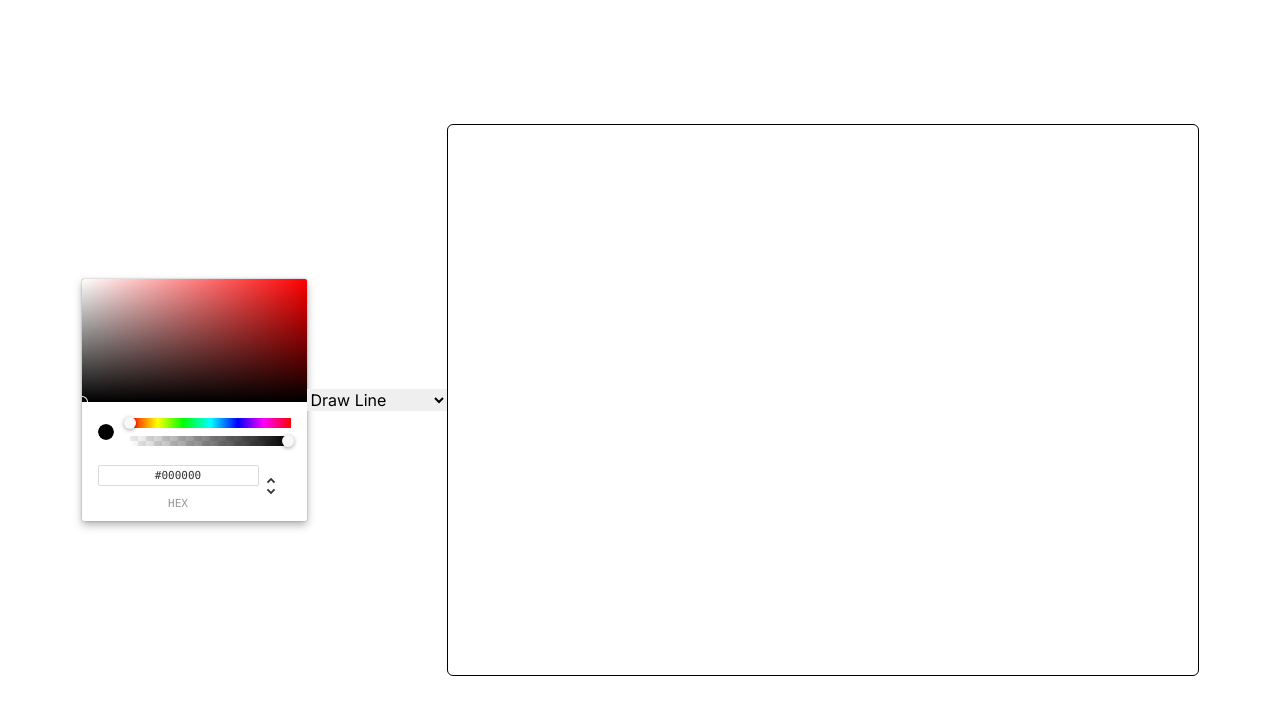
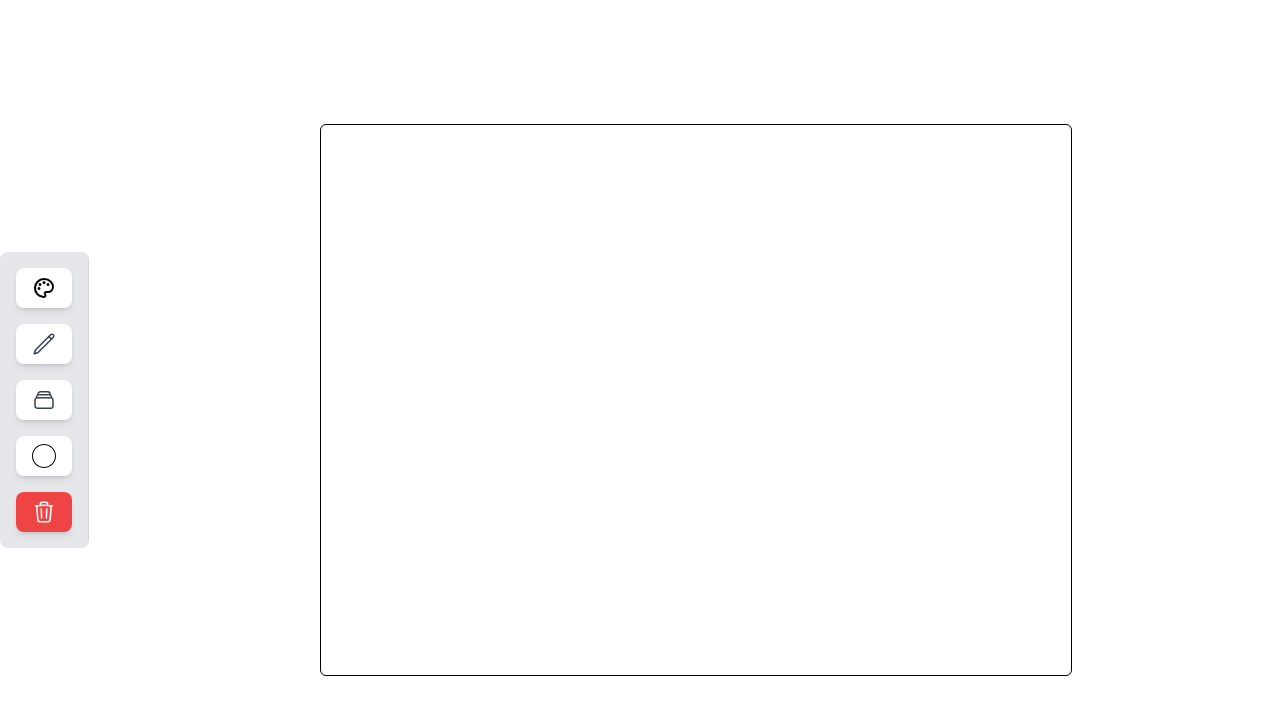
Before and after one commit to Learnobug/Vision-Board, a Next.js app in the folder frontend/: page / in a window 1280 px wide. Shown: the top 714 px of the page. Built offline with nearby package versions, Linux system fonts and the light colour scheme.

Commit message:
UI changes

```diff
--- a/frontend/app/page.tsx
+++ b/frontend/app/page.tsx
@@ -2,7 +2,7 @@
 import { useDraw } from "@/hooks/useDraw";
 import Image from "next/image";
 import { useState, useRef } from "react";
-import { ChromePicker } from 'react-color';
+import { ChromePicker } from "react-color";
 
 export default function Home() {
   const [color, setColor] = useState("#000");
@@ -11,6 +11,8 @@ export default function Home() {
   const [inputValue, setInputValue] = useState("");
   const [inputPosition, setInputPosition] = useState({ x: 0, y: 0 });
   const [drawMode, setDrawMode] = useState("line");
+  const [showColorPicker, setShowColorPicker] = useState(false);
+  const buttonRef = useRef(null);
 
   const drawLine = ({ ctx, currentPoint, prevPoint }: Draw) => {
     const { x: currX, y: currY } = currentPoint;
@@ -51,7 +53,9 @@ export default function Home() {
     const { x: startX, y: startY } = startPoint;
     const { x: endX, y: endY } = endPoint;
 
-    const radius = Math.sqrt(Math.pow(endX - startX, 2) + Math.pow(endY - startY, 2));
+    const radius = Math.sqrt(
+      Math.pow(endX - startX, 2) + Math.pow(endY - startY, 2)
+    );
 
     ctx.beginPath();
     ctx.lineWidth = 2;
@@ -60,7 +64,7 @@ export default function Home() {
     ctx.stroke();
   };
 
-  const textOnCanvas = (e:any) => {
+  const textOnCanvas = (e: any) => {
     const canvas = canvasRef.current;
 
     if (!canvas) return;
@@ -82,21 +86,129 @@ export default function Home() {
     if (!ctx) return;
     ctx.font = "16px Arial";
     ctx.fillStyle = color;
-    ctx.fillText(inputValue, inputPosition.x - rect.left, inputPosition.y - rect.top);
+    ctx.fillText(
+      inputValue,
+      inputPosition.x - rect.left,
+      inputPosition.y - rect.top
+    );
     setInputValue("");
     setShowInput(false);
   };
 
-  const { canvasRef, handleMouseDown, handleMouseUp, handleMouseMove, clearCanvas } = useDraw(drawLine, drawRectangle, drawCircle, drawMode);
+  const {
+    canvasRef,
+    handleMouseDown,
+    handleMouseUp,
+    handleMouseMove,
+    clearCanvas,
+  } = useDraw(drawLine, drawRectangle, drawCircle, drawMode);
 
   return (
-    <div className="w-screen h-screen bg-white flex justify-center items-center">
-      <ChromePicker color={color} onChange={(e:any) => setColor(e.hex)} />
-      <select value={drawMode} onChange={(e) => setDrawMode(e.target.value)}>
-        <option value="line">Draw Line</option>
-        <option value="rectangle">Draw Rectangle</option>
-        <option value="circle">Draw Circle</option>
-      </select>
+    <div className="w-screen h-screen bg-white flex justify-between items-center">
+      <div className="flex justify-start w-1/4">
+        <div className="flex flex-col space-y-4 p-4 bg-gray-200 border-r border-gray-300 relative rounded-lg">
+        <button
+        ref={buttonRef}
+        onClick={() => setShowColorPicker(show => !show)}
+        className="py-2 px-4 bg-white text-gray-700 font-semibold rounded-lg shadow-md hover:bg-gray-50"
+      >
+            <svg
+              xmlns="http://www.w3.org/2000/svg"
+              viewBox="0 0 24 24"
+              id="color-palette"
+              className="size-6"
+            >
+              <g>
+                <g>
+                  <path d="M19.54 5.08A10.61 10.61 0 0 0 11.91 2a10 10 0 0 0-.05 20 2.58 2.58 0 0 0 2.53-1.89 2.52 2.52 0 0 0-.57-2.28.5.5 0 0 1 .37-.83h1.65A6.15 6.15 0 0 0 22 11.33a8.48 8.48 0 0 0-2.46-6.25zM15.88 15h-1.65a2.49 2.49 0 0 0-1.87 4.15.49.49 0 0 1 .12.49c-.05.21-.28.34-.59.36a8 8 0 0 1-7.82-9.11A8.1 8.1 0 0 1 11.92 4H12a8.47 8.47 0 0 1 6.1 2.48 6.5 6.5 0 0 1 1.9 4.77A4.17 4.17 0 0 1 15.88 15z"></path>
+                  <circle cx="12" cy="6.5" r="1.5"></circle>
+                  <path d="M15.25 7.2a1.5 1.5 0 1 0 2.05.55 1.5 1.5 0 0 0-2.05-.55zm-6.5 0a1.5 1.5 0 1 0 .55 2.05 1.5 1.5 0 0 0-.55-2.05zm-2.59 4.06a1.5 1.5 0 1 0 2.08.4 1.49 1.49 0 0 0-2.08-.4z"></path>
+                </g>
+              </g>
+            </svg>
+            </button>
+      {showColorPicker && (
+        <div className="absolute left-full top-0 ml-2" style={{ zIndex: 1000 }}>
+          <ChromePicker
+            color={color}
+            onChangeComplete={(color) => setColor(color.hex)}
+          />
+        </div>
+      )}
+          <button
+            onClick={() => setDrawMode("line")}
+            className="py-2 px-4 bg-white text-gray-700 font-semibold rounded-lg shadow-md hover:bg-gray-50"
+          >
+            <svg
+              xmlns="http://www.w3.org/2000/svg"
+              fill="none"
+              viewBox="0 0 24 24"
+              stroke-width="1.5"
+              stroke="currentColor"
+              className="size-6"
+            >
+              <path
+                stroke-linecap="round"
+                stroke-linejoin="round"
+                d="m16.862 4.487 1.687-1.688a1.875 1.875 0 1 1 2.652 2.652L6.832 19.82a4.5 4.5 0 0 1-1.897 1.13l-2.685.8.8-2.685a4.5 4.5 0 0 1 1.13-1.897L16.863 4.487Zm0 0L19.5 7.125"
+              />
+            </svg>
+          </button>
+          <button
+            onClick={() => setDrawMode("rectangle")}
+            className="py-2 px-4 bg-white text-gray-700 font-semibold rounded-lg shadow-md hover:bg-gray-50"
+          >
+            <svg
+              xmlns="http://www.w3.org/2000/svg"
+              fill="none"
+              viewBox="0 0 24 24"
+              stroke-width="1.5"
+              stroke="currentColor"
+              className="size-6"
+            >
+              <path
+                stroke-linecap="round"
+                stroke-linejoin="round"
+                d="M6 6.878V6a2.25 2.25 0 0 1 2.25-2.25h7.5A2.25 2.25 0 0 1 18 6v.878m-12 0c.235-.083.487-.128.75-.128h10.5c.263 0 .515.045.75.128m-12 0A2.25 2.25 0 0 0 4.5 9v.878m13.5-3A2.25 2.25 0 0 1 19.5 9v.878m0 0a2.246 2.246 0 0 0-.75-.128H5.25c-.263 0-.515.045-.75.128m15 0A2.25 2.25 0 0 1 21 12v6a2.25 2.25 0 0 1-2.25 2.25H5.25A2.25 2.25 0 0 1 3 18v-6c0-.98.626-1.813 1.5-2.122"
+              />
+            </svg>
+          </button>
+          <button
+            onClick={() => setDrawMode("circle")}
+            className="py-2 px-4 bg-white text-gray-700 font-semibold rounded-lg shadow-md hover:bg-gray-50"
+          >
+            <svg
+              width="24"
+              height="24"
+              xmlns="http://www.w3.org/2000/svg"
+              fill-rule="evenodd"
+              clip-rule="evenodd"
+            >
+              <path d="M12 0c6.623 0 12 5.377 12 12s-5.377 12-12 12-12-5.377-12-12 5.377-12 12-12zm0 1c6.071 0 11 4.929 11 11s-4.929 11-11 11-11-4.929-11-11 4.929-11 11-11z" />
+            </svg>
+          </button>
+          <button
+            onClick={clearCanvas}
+            className="py-2 px-4 bg-red-500 text-white font-semibold rounded-lg shadow-md hover:bg-red-600"
+          >
+            <svg
+              xmlns="http://www.w3.org/2000/svg"
+              fill="none"
+              viewBox="0 0 24 24"
+              stroke-width="1.5"
+              stroke="currentColor"
+              className="size-6"
+            >
+              <path
+                stroke-linecap="round"
+                stroke-linejoin="round"
+                d="m14.74 9-.346 9m-4.788 0L9.26 9m9.968-3.21c.342.052.682.107 1.022.166m-1.022-.165L18.16 19.673a2.25 2.25 0 0 1-2.244 2.077H8.084a2.25 2.25 0 0 1-2.244-2.077L4.772 5.79m14.456 0a48.108 48.108 0 0 0-3.478-.397m-12 .562c.34-.059.68-.114 1.022-.165m0 0a48.11 48.11 0 0 1 3.478-.397m7.5 0v-.916c0-1.18-.91-2.164-2.09-2.201a51.964 51.964 0 0 0-3.32 0c-1.18.037-2.09 1.022-2.09 2.201v.916m7.5 0a48.667 48.667 0 0 0-7.5 0"
+              />
+            </svg>
+          </button>
+        </div>
+      </div>
+      <div className="w-3/4">
         <canvas
           onMouseDown={handleMouseDown}
           onMouseUp={handleMouseUp}
@@ -106,8 +218,7 @@ export default function Home() {
           height={550}
           onDoubleClick={(e) => textOnCanvas(e)}
           className="border border-black rounded-md"
-      >
-      </canvas>
+        ></canvas>
         {showInput && (
           <input
             ref={inputRef}
@@ -128,5 +239,6 @@ export default function Home() {
           />
         )}
       </div>
+    </div>
   );
 }
```
Lines whose indentation alone changed are shown as unchanged.
